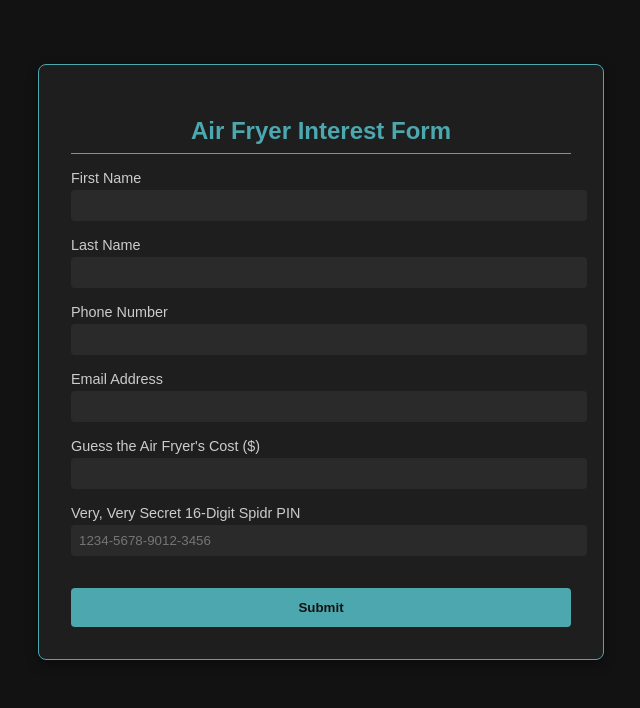
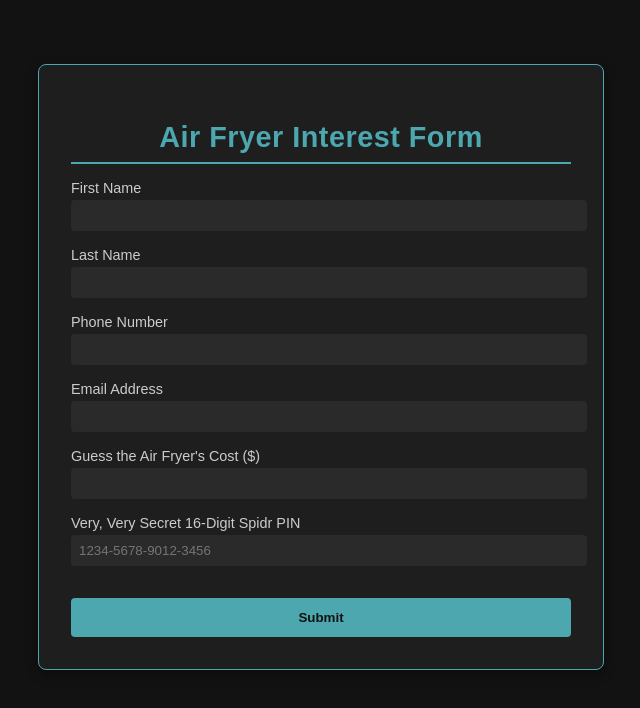
Before and after one commit to manavshah-boop/spidr-airfryer-form, a React (Vite) app: page / in a window 1280 px wide. Shown: the top 708 px of the page, without its empty margins (319-959 px from the left). Built offline with nearby package versions, Linux system fonts and the light colour scheme.

Commit message:
style: improve form header typography and border

```diff
--- a/src/App.css
+++ b/src/App.css
@@ -17,14 +17,16 @@ body {
     box-shadow: 0 4px 12px rgba(0,0,0,0.4);
   }
 
-  /* Form header */
   .form-container h2 {
     color: #4CA7AF;
+    font-size: 1.8rem;
     margin-bottom: 1rem;
-    border-bottom: 1px solid #4CA7AF;
+    border-bottom: 2px solid #4CA7AF;
     padding-bottom: 0.5rem;
     text-align: center;
+    letter-spacing: 0.5px;
   }
+
 
   /* Labels */
   .form-container label {
```
